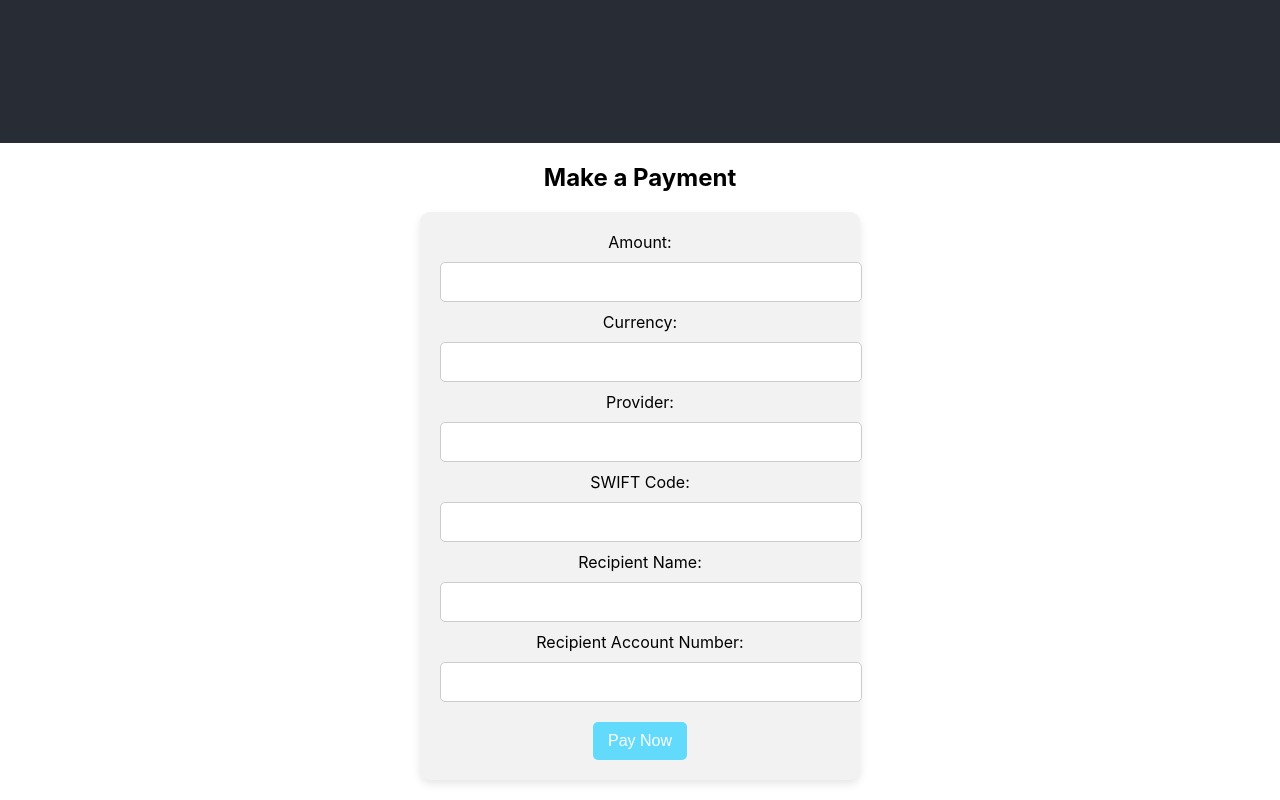
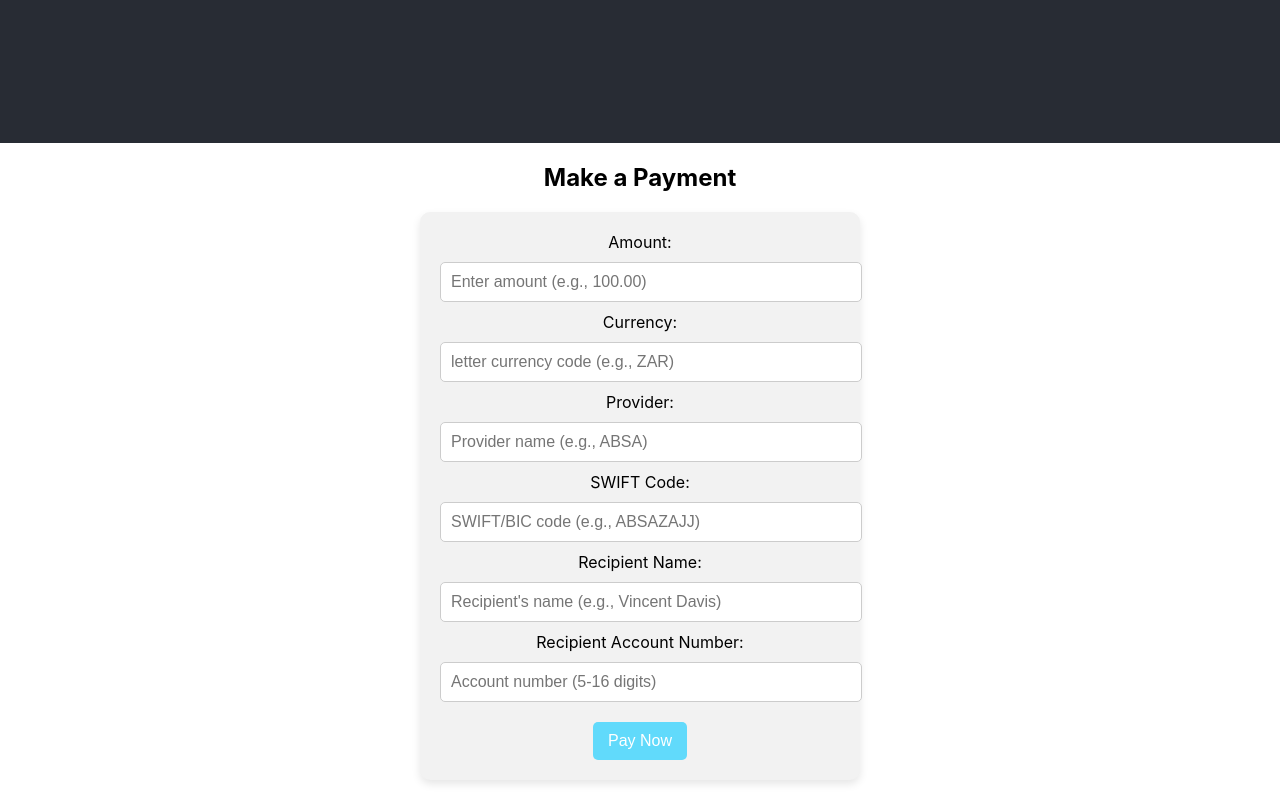
Before and after one commit to Colby25/APDS7311_POE, a React (Create React App) app in the folder customer-portal/frontend/: page /payment in a window 1280 px wide. Shown: the part 657-1457 px from the top of the page. Built offline with nearby package versions, Linux system fonts and the light colour scheme.

Commit message:
input validation - basic rex patterns

```diff
--- a/customer-portal/frontend/src/components/Login.js
+++ b/customer-portal/frontend/src/components/Login.js
@@ -14,7 +14,7 @@ const Login = ({ onLogin }) => { // Accept onLogin as a prop
 
     // Basic regex patterns for validation
     const accountNumberPattern = /^[0-9]{5,10}$/; // Example: Account number must be 5-10 digits
-    const passwordPattern = /^(?=.*[A-Za-z])(?=.*\d)[A-Za-z\d]{8,}$/; // Password must be minimum 8 characters, at least one letter and one number
+    const passwordPattern = /^(?=.*[A-Za-z])(?=.*\d)(?=.*[!@#$%^&*])[A-Za-z\d!@#$%^&*]{8,}$/ // At least 8 characters, at least 1 letter, 1 number, and 1 special symbol
 
     // Handle form input changes
     const handleChange = (e) => {
--- a/customer-portal/frontend/src/components/PaymentForm.js
+++ b/customer-portal/frontend/src/components/PaymentForm.js
@@ -14,16 +14,51 @@ const PaymentForm = () => {
     recipientAccount: ''
   });
   const [message, setMessage] = useState('');
+  const [errors, setErrors] = useState({}); // State to hold error messages
+
+  // Define regex patterns for validation
+  const patterns = {
+    amount: /^[0-9]+(\.[0-9]{1,2})?$/, // Positive decimal number to 2 places
+    currency: /^[A-Za-z]{}$/, //letters
+    provider: /^[A-Za-z0-9 ]+$/, // Alphanumeric characters and spaces
+    swiftCode: /^[A-Za-z]{6}[A-Za-z0-9]{2}([A-Za-z0-9]{3})?$/, // Valid SWIFT/BIC format
+    recipientName: /^[A-Za-z\s]+$/, // Letters and spaces
+    recipientAccount: /^\d{5,16}$/, // 5 to 16 digit account number
+  };
 
   const handleChange = (e) => {
+    const { name, value } = e.target;
+
+    // Update payment details
     setPaymentDetails({
       ...paymentDetails,
-      [e.target.name]: e.target.value,
+      [name]: value,
     });
+
+    // Validate input against regex patterns
+    if (patterns[name] && !patterns[name].test(value)) {
+      setErrors((prevErrors) => ({
+        ...prevErrors,
+        [name]: `Invalid ${name}. Please follow the format.`
+      }));
+    } else {
+      // Clear the error for the field if valid
+      setErrors((prevErrors) => ({
+        ...prevErrors,
+        [name]: ''
+      }));
+    }
   };
 
   const handleSubmit = async (e) => {
     e.preventDefault();
+
+    // Check if there are any errors before submission
+    if (Object.values(errors).some(error => error)) {
+      setMessage('Please fix the errors before submitting.');
+      return;
+    }
+
     try {
       const response = await fetch('http://localhost:4000/api/payments', { // Make sure this URL matches your backend
         method: 'POST',
@@ -46,7 +81,6 @@ const PaymentForm = () => {
           recipientAccount: ''
         });
       } else {
-        // Check if data.error exists to provide a meaningful message
         setMessage(`Error: ${data.error || 'Payment submission failed'}`);
       }
     } catch (error) {
@@ -57,7 +91,6 @@ const PaymentForm = () => {
 
   return (
     <div>
-      {/* Display the success message if it exists */}
       {successMessage && <p>{successMessage}</p>}
       <h2>Make a Payment</h2>
       <form onSubmit={handleSubmit}>
@@ -67,48 +100,66 @@ const PaymentForm = () => {
           name="amount"
           value={paymentDetails.amount}
           onChange={handleChange}
+          placeholder="Enter amount (e.g., 100.00)"
           required
         />
+        {errors.amount && <p className="error">{errors.amount}</p>} {/* Error message */}
+
         <label>Currency:</label>
         <input
           type="text"
           name="currency"
           value={paymentDetails.currency}
           onChange={handleChange}
+          placeholder="letter currency code (e.g., ZAR)"
           required
         />
+        {errors.currency && <p className="error">{errors.currency}</p>} {/* Error message */}
+
         <label>Provider:</label>
         <input
           type="text"
           name="provider"
           value={paymentDetails.provider}
           onChange={handleChange}
+          placeholder="Provider name (e.g., ABSA)"
           required
         />
+        {errors.provider && <p className="error">{errors.provider}</p>} {/* Error message */}
+
         <label>SWIFT Code:</label>
         <input
           type="text"
           name="swiftCode"
           value={paymentDetails.swiftCode}
           onChange={handleChange}
+          placeholder="SWIFT/BIC code (e.g., ABSAZAJJ)"
           required
         />
+        {errors.swiftCode && <p className="error">{errors.swiftCode}</p>} {/* Error message */}
+
         <label>Recipient Name:</label>
         <input
           type="text"
           name="recipientName"
           value={paymentDetails.recipientName}
           onChange={handleChange}
+          placeholder="Recipient's name (e.g., Vincent Davis)"
           required
         />
+        {errors.recipientName && <p className="error">{errors.recipientName}</p>} {/* Error message */}
+
         <label>Recipient Account Number:</label>
         <input
           type="text"
           name="recipientAccount"
           value={paymentDetails.recipientAccount}
           onChange={handleChange}
+          placeholder="Account number (5-16 digits)"
           required
         />
+        {errors.recipientAccount && <p className="error">{errors.recipientAccount}</p>} {/* Error message */}
+
         <button type="submit">Pay Now</button>
       </form>
       {message && <p>{message}</p>}
--- a/customer-portal/frontend/src/components/Signup.js
+++ b/customer-portal/frontend/src/components/Signup.js
@@ -20,7 +20,7 @@ const Signup = () => {
         surname: /^[a-zA-Z]{2,30}$/, // Letters only, 2 to 30 characters
         idNumber: /^\d{6,16}$/, // 6 to 16 digits
         accountNumber: /^\d{5,16}$/, // 5 to 16? digits
-        password: /^(?=.*[A-Za-z])(?=.*\d)[A-Za-z\d]{8,}$/, // At least 8 characters, at least 1 letter and 1 number
+        password: /^(?=.*[A-Za-z])(?=.*\d)(?=.*[!@#$%^&*])[A-Za-z\d!@#$%^&*]{8,}$/, // At least 8 characters, at least 1 letter, 1 number, and 1 special symbol
     };
 
     // Handle form input changes
@@ -117,7 +117,7 @@ const Signup = () => {
                     type="password"
                     name="password"
                     onChange={handleChange}
-                    placeholder="Password (min 8 chars, 1 letter, 1 number)"
+                    placeholder="Password (min 8 chars, 1 letter, 1 number, 1 Symbol)"
                     required
                 />
                 {errors.password && <p style={{ color: 'red' }}>{errors.password}</p>} {/* Display error for password */}
```
